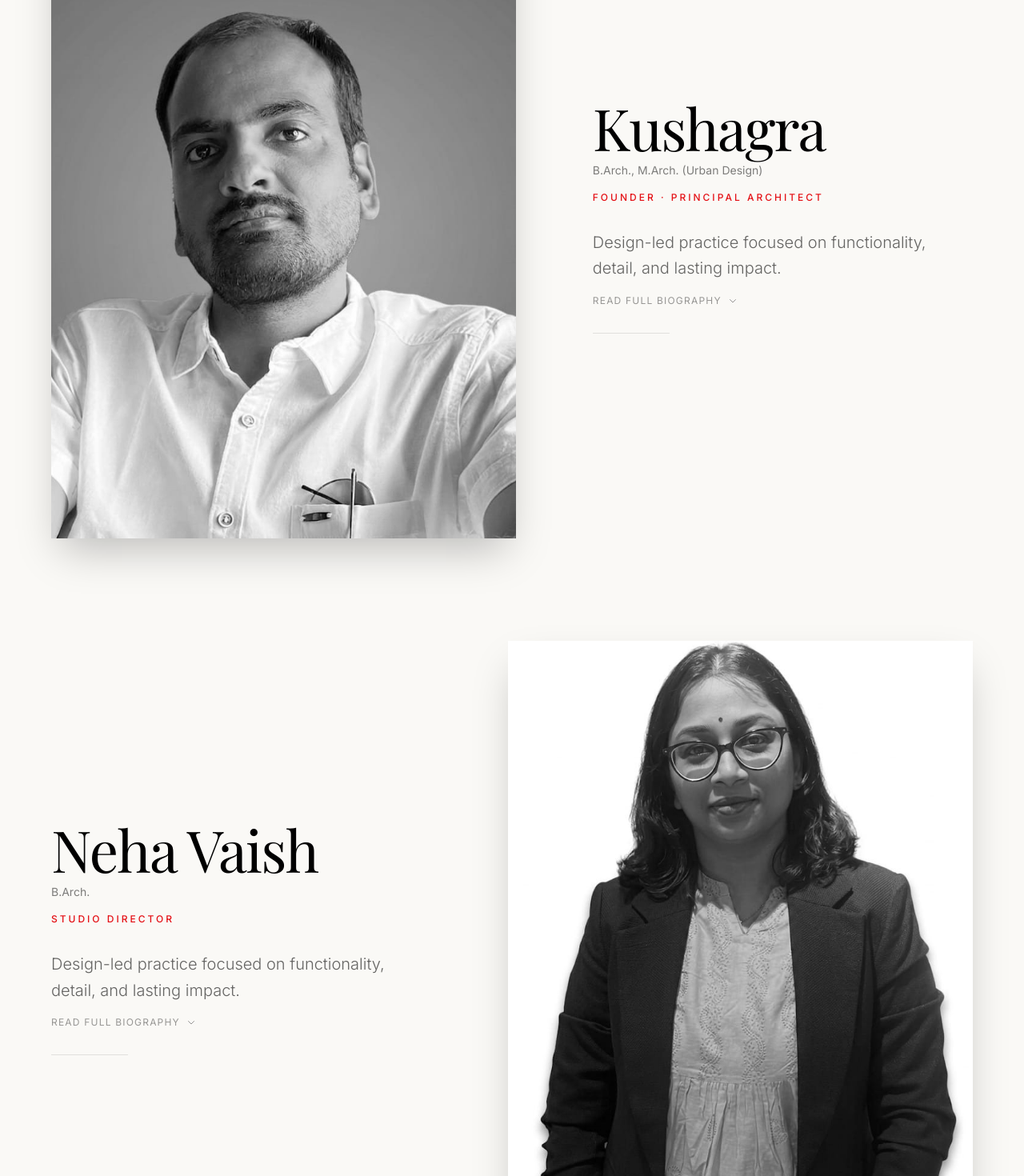
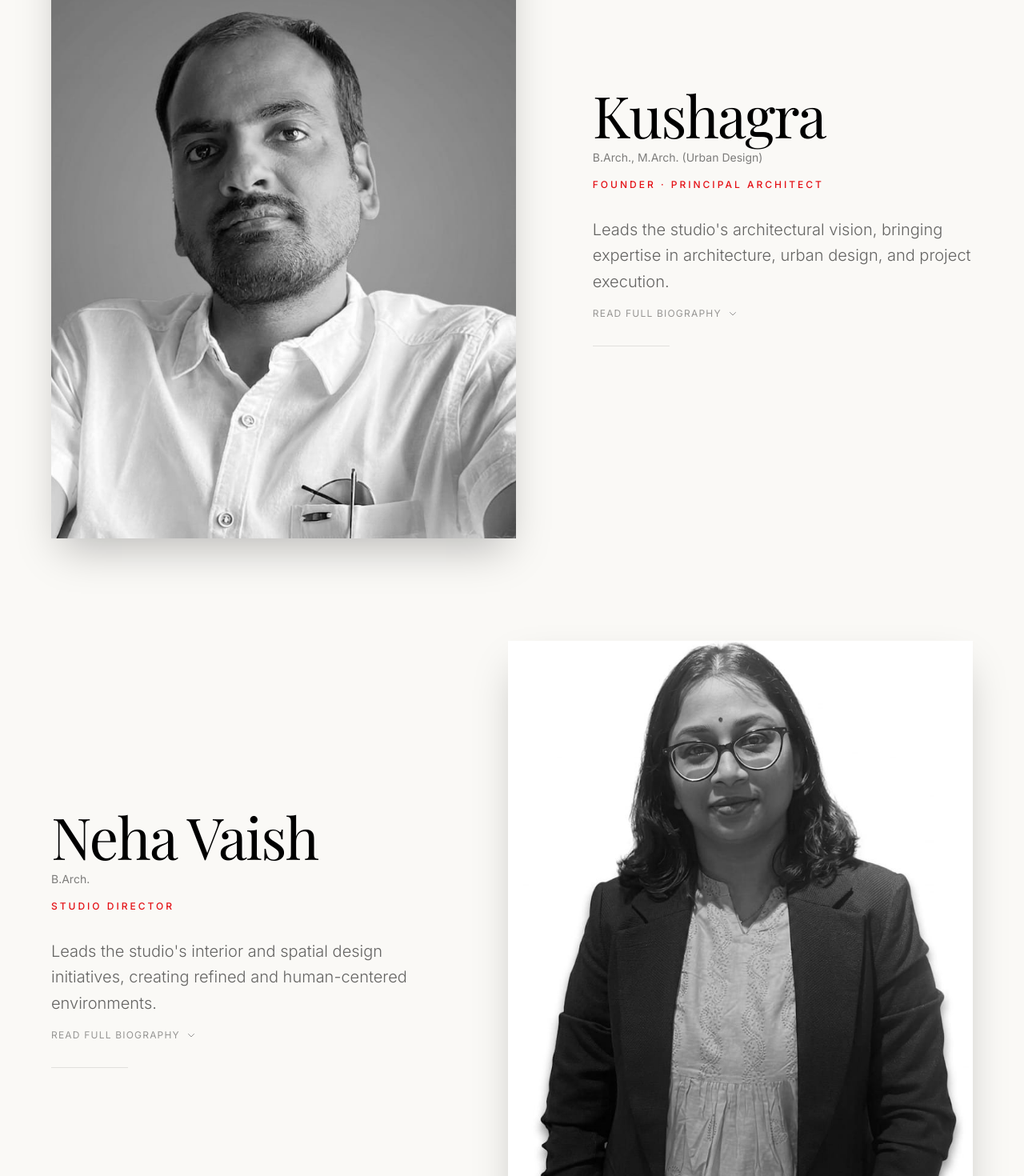
Before and after one commit to khrishChauhan/One-Point, a Next.js app: page / in a window 1280 px wide. Shown: the part 7627-9097 px from the top of the page at 80% size. Built offline with nearby package versions, Linux system fonts and the light colour scheme; a web font is replaced by a local one.

Commit message:
Update founder short descriptions

```diff
--- a/src/components/shared/Team.tsx
+++ b/src/components/shared/Team.tsx
@@ -9,7 +9,7 @@ export function Team() {
       name: "Kushagra",
       qualifications: "B.Arch., M.Arch. (Urban Design)",
       designation: "Founder · Principal Architect",
-      shortBio: "Design-led practice focused on functionality, detail, and lasting impact.",
+      shortBio: "Leads the studio's architectural vision, bringing expertise in architecture, urban design, and project execution.",
       fullBio: "With over 16 years of experience across architecture, urban design, and project execution, Kushagra combines a rigorous design approach with deep technical expertise. Previously an Architectural Designer at Arcop Associates, his focus is on crafting enduring spaces that integrate seamless project management.",
       image: "/assets/kushagra.jpeg"
     },
@@ -17,7 +17,7 @@ export function Team() {
       name: "Neha Vaish",
       qualifications: "B.Arch.",
       designation: "Studio Director",
-      shortBio: "Design-led practice focused on functionality, detail, and lasting impact.",
+      shortBio: "Leads the studio's interior and spatial design initiatives, creating refined and human-centered environments.",
       fullBio: "Neha leads the studio's Interior Design division, specializing in refined residential and corporate spaces. Her approach emphasizes functionality, user experience, and meticulous detailing, contributing significantly to the studio's contemporary design language.",
       image: "/assets/neha.jpeg"
     }
```
